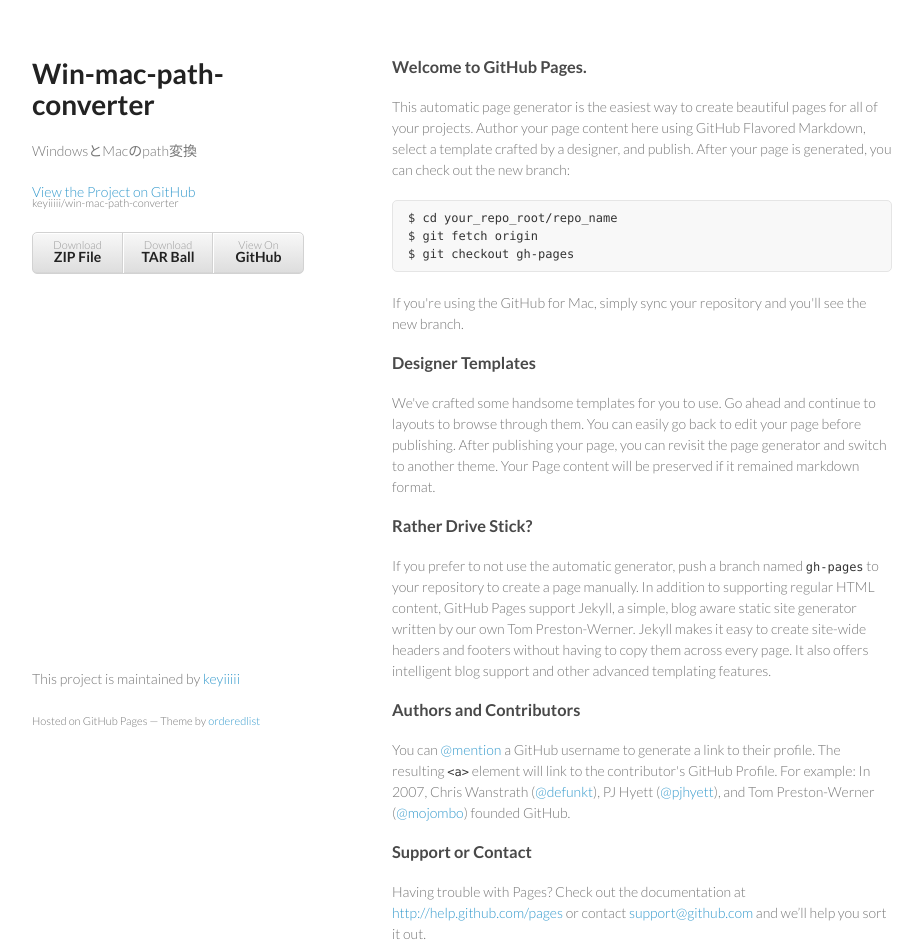
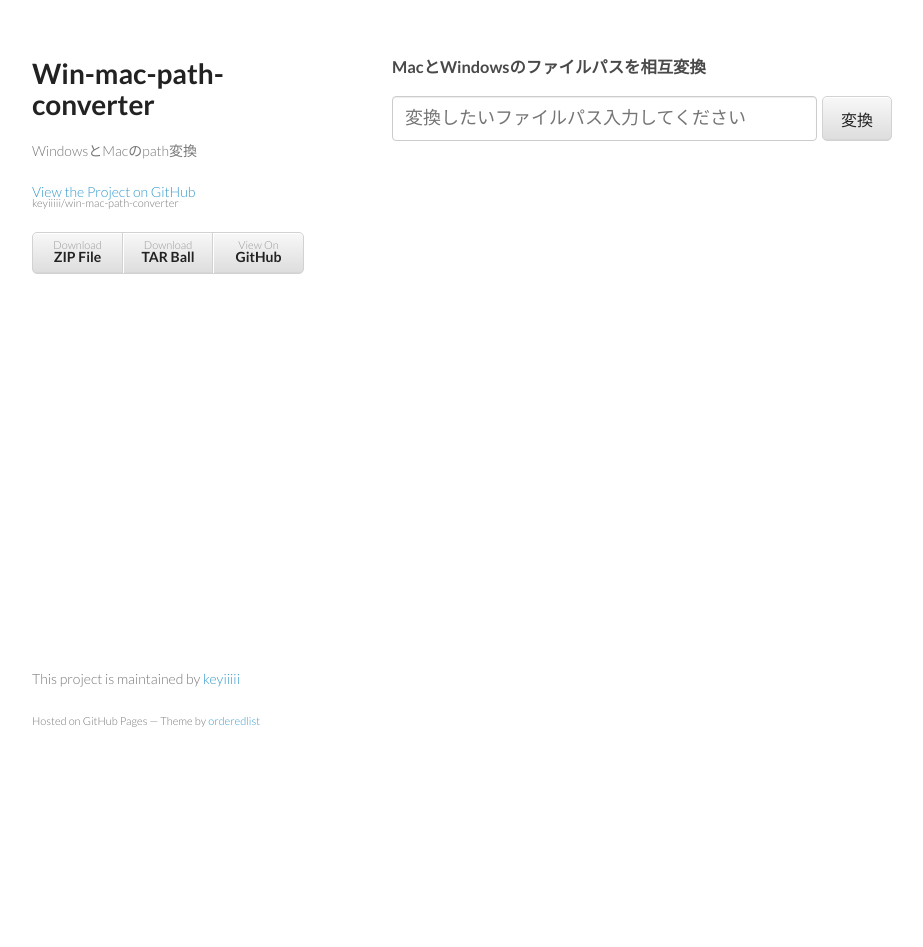
Before and after one commit to keyiiiii/win-mac-path-converter, a plain HTML site: page index.html in a window 1280 px wide. Shown: the whole page, without its empty margins (178-1101 px from the left). After the commit the page ends 800 px from the top, so only its background shows below. Drawn offline with nearby package versions, Linux system fonts and the light colour scheme.

Commit message:
path convert

```diff
--- a/index.html
+++ b/index.html
@@ -1,10 +1,9 @@
 <!doctype html>
-<html>
+<html ng-app="app">
 <head>
   <meta charset="utf-8">
   <meta http-equiv="X-UA-Compatible" content="chrome=1">
-    <title>Win-mac-path-converter by keyiiiii</title>
-
+  <title>WindowsとMacのpath変換</title>
   <link rel="stylesheet" href="stylesheets/styles.css">
   <link rel="stylesheet" href="stylesheets/pygment_trac.css">
   <meta name="viewport" content="width=device-width, initial-scale=1, user-scalable=no">
@@ -18,54 +17,67 @@
       <h1>Win-mac-path-converter</h1>
       <p>WindowsとMacのpath変換</p>
 
-        <p class="view"><a href="https://github.com/keyiiiii/win-mac-path-converter">View the Project on GitHub <small>keyiiiii/win-mac-path-converter</small></a></p>
-
+      <p class="view">
+        <a href="https://github.com/keyiiiii/win-mac-path-converter">
+          View the Project on GitHub
+          <small>keyiiiii/win-mac-path-converter</small>
+        </a>
+      </p>
 
       <ul>
-          <li><a href="https://github.com/keyiiiii/win-mac-path-converter/zipball/master">Download <strong>ZIP File</strong></a></li>
-          <li><a href="https://github.com/keyiiiii/win-mac-path-converter/tarball/master">Download <strong>TAR Ball</strong></a></li>
-          <li><a href="https://github.com/keyiiiii/win-mac-path-converter">View On <strong>GitHub</strong></a></li>
+        <li>
+          <a href="https://github.com/keyiiiii/win-mac-path-converter/zipball/gh-pages">
+            Download <strong>ZIP File</strong>
+          </a>
+        </li>
+        <li>
+          <a href="https://github.com/keyiiiii/win-mac-path-converter/tarball/gh-pages">
+            Download <strong>TAR Ball</strong>
+          </a>
+        </li>
+        <li>
+          <a href="https://github.com/keyiiiii/win-mac-path-converter">
+            View On
+            <strong>GitHub</strong>
+          </a>
+        </li>
       </ul>
     </header>
     <section>
-        <h3>
-<a name="welcome-to-github-pages" class="anchor" href="#welcome-to-github-pages"><span class="octicon octicon-link"></span></a>Welcome to GitHub Pages.</h3>
+      <h3>MacとWindowsのファイルパスを相互変換</h3>
 
-<p>This automatic page generator is the easiest way to create beautiful pages for all of your projects. Author your page content here using GitHub Flavored Markdown, select a template crafted by a designer, and publish. After your page is generated, you can check out the new branch:</p>
+      <div ng-controller="ConvertCtrl" ng-cloak>
 
-<pre><code>$ cd your_repo_root/repo_name
-$ git fetch origin
-$ git checkout gh-pages
-</code></pre>
+        <p ng-if="error" class="red">ファイルパスが入力されていません。</p>
 
-<p>If you're using the GitHub for Mac, simply sync your repository and you'll see the new branch.</p>
+        <form>
+          <input type="text" ng-model="text" class="input-form" placeholder="変換したいファイルパス入力してください" required autofocus>
+          <button type="submit" ng-click="convertBtn()">変換</button>
+        </form>
 
-<h3>
-<a name="designer-templates" class="anchor" href="#designer-templates"><span class="octicon octicon-link"></span></a>Designer Templates</h3>
+        <pre class="mt20 fs18" ng-if="path">{{path}}</pre>
 
-<p>We've crafted some handsome templates for you to use. Go ahead and continue to layouts to browse through them. You can easily go back to edit your page before publishing. After publishing your page, you can revisit the page generator and switch to another theme. Your Page content will be preserved if it remained markdown format.</p>
+      </div>
 
-<h3>
-<a name="rather-drive-stick" class="anchor" href="#rather-drive-stick"><span class="octicon octicon-link"></span></a>Rather Drive Stick?</h3>
-
-<p>If you prefer to not use the automatic generator, push a branch named <code>gh-pages</code> to your repository to create a page manually. In addition to supporting regular HTML content, GitHub Pages support Jekyll, a simple, blog aware static site generator written by our own Tom Preston-Werner. Jekyll makes it easy to create site-wide headers and footers without having to copy them across every page. It also offers intelligent blog support and other advanced templating features.</p>
-
-<h3>
-<a name="authors-and-contributors" class="anchor" href="#authors-and-contributors"><span class="octicon octicon-link"></span></a>Authors and Contributors</h3>
-
-<p>You can <a href="https://github.com/blog/821" class="user-mention">@mention</a> a GitHub username to generate a link to their profile. The resulting <code>&lt;a&gt;</code> element will link to the contributor's GitHub Profile. For example: In 2007, Chris Wanstrath (<a href="https://github.com/defunkt" class="user-mention">@defunkt</a>), PJ Hyett (<a href="https://github.com/pjhyett" class="user-mention">@pjhyett</a>), and Tom Preston-Werner (<a href="https://github.com/mojombo" class="user-mention">@mojombo</a>) founded GitHub.</p>
-
-<h3>
-<a name="support-or-contact" class="anchor" href="#support-or-contact"><span class="octicon octicon-link"></span></a>Support or Contact</h3>
-
-<p>Having trouble with Pages? Check out the documentation at <a href="http://help.github.com/pages">http://help.github.com/pages</a> or contact <a href="mailto:support@github.com">support@github.com</a> and we’ll help you sort it out.</p>
     </section>
     <footer>
-        <p>This project is maintained by <a href="https://github.com/keyiiiii">keyiiiii</a></p>
-        <p><small>Hosted on GitHub Pages &mdash; Theme by <a href="https://github.com/orderedlist">orderedlist</a></small></p>
+      <p>
+        This project is maintained by
+        <a href="https://github.com/keyiiiii">keyiiiii</a>
+      </p>
+      <p>
+        <small>
+          Hosted on GitHub Pages &mdash; Theme by
+          <a href="https://github.com/orderedlist">orderedlist</a>
+        </small>
+      </p>
     </footer>
   </div>
   <script src="javascripts/scale.fix.js"></script>
 
+  <script src="//cdnjs.cloudflare.com/ajax/libs/angular.js/1.2.15/angular.min.js"></script>
+  <script src="javascripts/app.js"></script>
+  <!-- <script src="javascripts/convert.js"></script> -->
+
 </body>
 </html>
--- /dev/null
+++ b/javascripts/app.js
@@ -0,0 +1,41 @@
+var app = angular.module('app', []);
+
+app.controller('ConvertCtrl', ['$scope', function($scope){
+
+  $scope.error = false;
+
+  $scope.convertBtn = function() {
+
+    // 何も入力されてないとき
+    if(!$scope.text) {
+      $scope.error = true;
+
+      return;
+    }
+
+    // path変換
+    var text = $scope.text,
+       isWin = text.indexOf('\\') > -1,
+       isMac = text.indexOf('/') > -1;
+
+    if (isWin) {
+      text = text.replace(/\\/g, '/');
+      text = 'smb:' + text;
+    } else if (isMac) {
+      text = text.replace(/^smb:\/\//, '\\\\');
+      text = text.replace(/\//g, '\\');
+    } else {
+      // pathが入力されてないとき
+      $scope.error = true;
+
+      return;
+    }
+
+    $scope.error = false;
+    $scope.path = text;
+
+
+  };
+
+
+}]);
--- a/stylesheets/styles.css
+++ b/stylesheets/styles.css
@@ -253,3 +253,65 @@ footer {
     color:#444;
   }
 }
+
+/* custom */
+[ng\:cloak], [ng-cloak], [data-ng-cloak], [x-ng-cloak], .ng-cloak, .x-ng-cloak {
+  display: none !important;
+}
+
+.mt20 {
+  margin-top: 20px;
+}
+h1, h2, h3 {
+  font-weight: bold;
+}
+form {
+  display: table;
+  width: 100%;
+}
+.input-form {
+  display: table-cell;
+  box-sizing: border-box;
+  width: 85%;
+  height: 45px;
+  padding: 6px 12px;
+  font-size: 18px;
+  line-height: 1.4;
+  color: #555;
+  background-color: #fff;
+  background-image: none;
+  border: 1px solid #ccc;
+  border-radius: 4px;
+  -webkit-box-shadow: inset 0 1px 1px rgba(0,0,0,.075);
+  box-shadow: inset 0 1px 1px rgba(0,0,0,.075);
+  -webkit-transition: border-color ease-in-out .15s,box-shadow ease-in-out .15s;
+  transition: border-color ease-in-out .15s,box-shadow ease-in-out .15s;
+  vertical-align: top;
+  display: inline-block;
+}
+button {
+  margin-left: 1%;
+  display: table-cell;
+  box-sizing: border-box;
+  background: #eee;
+  background: -moz-linear-gradient(top, #f8f8f8 0%, #dddddd 100%);
+  background: -webkit-gradient(linear, left top, left bottom, color-stop(0%,#f8f8f8), color-stop(100%,#dddddd));
+  background: -webkit-linear-gradient(top, #f8f8f8 0%,#dddddd 100%);
+  background: -o-linear-gradient(top, #f8f8f8 0%,#dddddd 100%);
+  background: -ms-linear-gradient(top, #f8f8f8 0%,#dddddd 100%);
+  background: linear-gradient(top, #f8f8f8 0%,#dddddd 100%);
+  border-radius: 5px;
+  border: 1px solid #d2d2d2;
+  box-shadow: inset #fff 0 1px 0, inset rgba(0,0,0,0.03) 0 -1px 0;
+  width: 14%;
+  height: 45px;
+  font-size: 16px;
+  color: #222;
+  display: inline-block;
+}
+.red {
+  color: red;
+}
+.fs18 {
+  font-size: 18px;
+}
```
Lines whose indentation alone changed are shown as unchanged.
